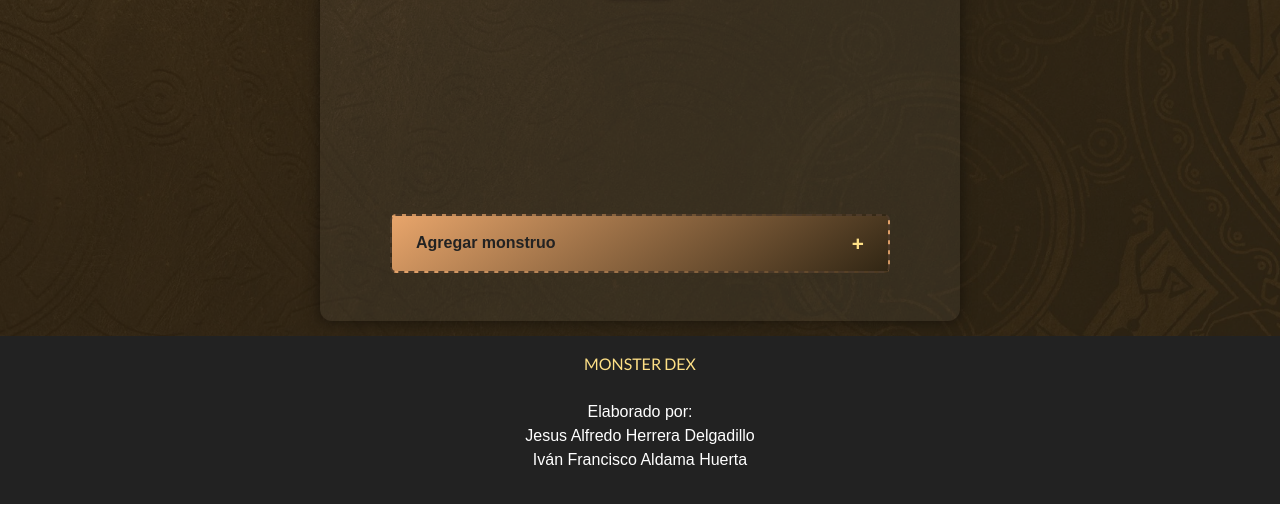
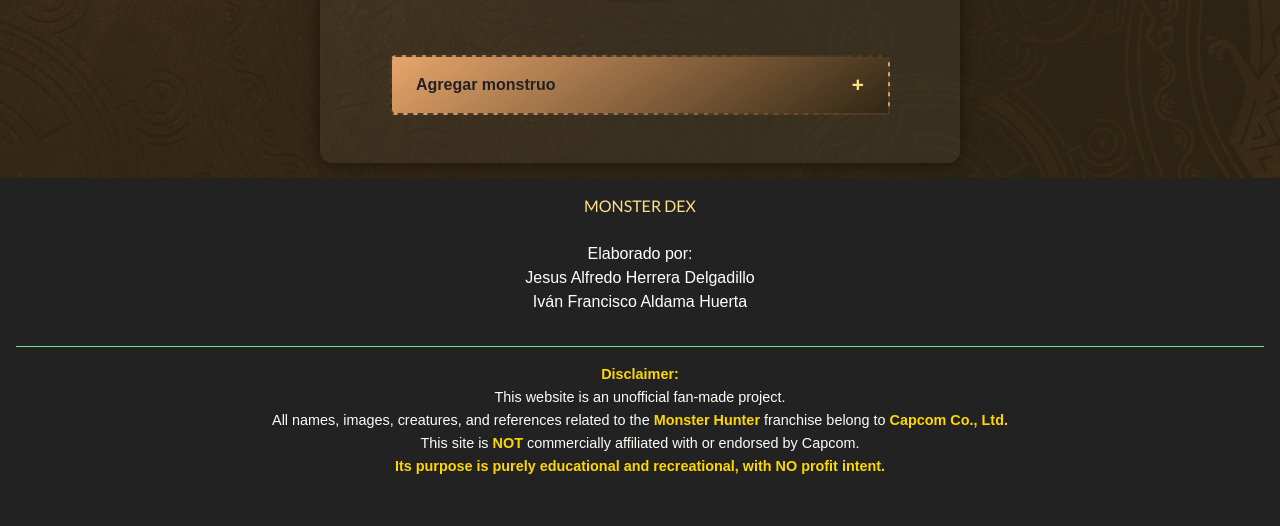
Before and after one commit to Saiba73/Bestiario, a website: page Frontend/html/panel.html in a window 1280 px wide. Shown: the part 296-822 px from the top of the page. Before the commit the page ends 800 px from the top, so only its background shows below. Drawn offline with nearby package versions, Linux system fonts and the light colour scheme; no server answers; a web font is replaced by a local one.

Commit message:
FINAL: Disclaimer añadido

```diff
--- a/Frontend/css/agregar.css
+++ b/Frontend/css/agregar.css
@@ -327,3 +327,17 @@
   font-family: var(--fuente-texto);
   color: var(--crema);
 }
+
+.footer__disclaimer {
+  font-size: 0.9rem;
+  color: var(--hueso);
+  text-align: center;
+  padding: 1rem;
+  margin-top: 2rem;
+  border-top: 1px solid var(--verde);
+  line-height: 1.6;
+}
+
+.footer__disclaimer strong {
+  color: var(--oro);
+}
--- a/Frontend/css/detalles.css
+++ b/Frontend/css/detalles.css
@@ -314,3 +314,17 @@
   font-family: var(--fuente-texto);
   color: var(--crema);
 }
+
+.footer__disclaimer {
+  font-size: 0.9rem;
+  color: var(--hueso);
+  text-align: center;
+  padding: 1rem;
+  margin-top: 2rem;
+  border-top: 1px solid var(--verde);
+  line-height: 1.6;
+}
+
+.footer__disclaimer strong {
+  color: var(--oro);
+}
--- a/Frontend/css/index.css
+++ b/Frontend/css/index.css
@@ -426,6 +426,10 @@
   z-index: 2;
 }
 
+.monster-card:hover {
+  animation: glow 2s ease-in-out infinite alternate;
+}
+
 .footer {
   background-color: #222;
   color: white;
@@ -439,6 +443,16 @@
   color: var(--crema);
 }
 
-.monster-card:hover {
-  animation: glow 2s ease-in-out infinite alternate;
+.footer__disclaimer {
+  font-size: 0.9rem;
+  color: var(--hueso);
+  text-align: center;
+  padding: 1rem;
+  margin-top: 2rem;
+  border-top: 1px solid var(--verde);
+  line-height: 1.6;
 }
+
+.footer__disclaimer strong {
+  color: var(--oro);
+}
--- a/Frontend/css/login.css
+++ b/Frontend/css/login.css
@@ -210,3 +210,17 @@
   font-family: var(--fuente-texto);
   color: var(--crema);
 }
+
+.footer__disclaimer {
+  font-size: 0.9rem;
+  color: var(--hueso);
+  text-align: center;
+  padding: 1rem;
+  margin-top: 2rem;
+  border-top: 1px solid var(--verde);
+  line-height: 1.6;
+}
+
+.footer__disclaimer strong {
+  color: var(--oro);
+}
--- a/Frontend/css/panel.css
+++ b/Frontend/css/panel.css
@@ -274,13 +274,13 @@
 
 .panel__list::-webkit-scrollbar-track {
   background: var(--cafe);
-  border-radius: 15px; /* Opcional: bordes redondeados */
+  border-radius: 15px;
 }
 
 .panel__list::-webkit-scrollbar-thumb {
   background: var(--oro);
-  border-radius: 15px; /* Opcional: bordes redondeados */
-  border: 2px solid var(--cafe); /* Opcional: borde para mejor apariencia */
+  border-radius: 15px;
+  border: 2px solid var(--cafe);
 }
 
 .panel__list::-webkit-scrollbar-thumb:hover {
@@ -497,3 +497,17 @@
   font-family: var(--fuente-texto);
   color: var(--crema);
 }
+
+.footer__disclaimer {
+  font-size: 0.9rem;
+  color: var(--hueso);
+  text-align: center;
+  padding: 1rem;
+  margin-top: 2rem;
+  border-top: 1px solid var(--verde);
+  line-height: 1.6;
+}
+
+.footer__disclaimer strong {
+  color: var(--oro);
+}
--- a/Frontend/html/panel.html
+++ b/Frontend/html/panel.html
@@ -55,6 +55,14 @@
   <footer class="footer">
     <p class="footer__text">MONSTER DEX</p>
     <p><br>Elaborado por:<br> Jesus Alfredo Herrera Delgadillo <br> Iván Francisco Aldama Huerta</p>
+      <p class="footer__disclaimer">
+        <strong>Disclaimer:</strong><br>
+        This website is an unofficial fan-made project. <br>
+        All names, images, creatures, and references related to the <strong>Monster Hunter</strong> franchise belong to <strong>Capcom Co., Ltd.</strong><br>
+        This site is <strong>NOT</strong> commercially affiliated with or endorsed by Capcom.<br>
+        <strong>Its purpose is purely educational and recreational, with NO profit intent.</strong><br>
+      </p>
+    </p>
   </footer>
 
   <script src="../js/panel.js"></script>
```
Also changed, not shown: Frontend/html/agregar.html (+7 -0 lines), Frontend/html/detalles.html (+9 -1 lines), Frontend/html/editar.html (+7 -0 lines), Frontend/html/index.html (+7 -0 lines), Frontend/html/login.html (+7 -0 lines).
